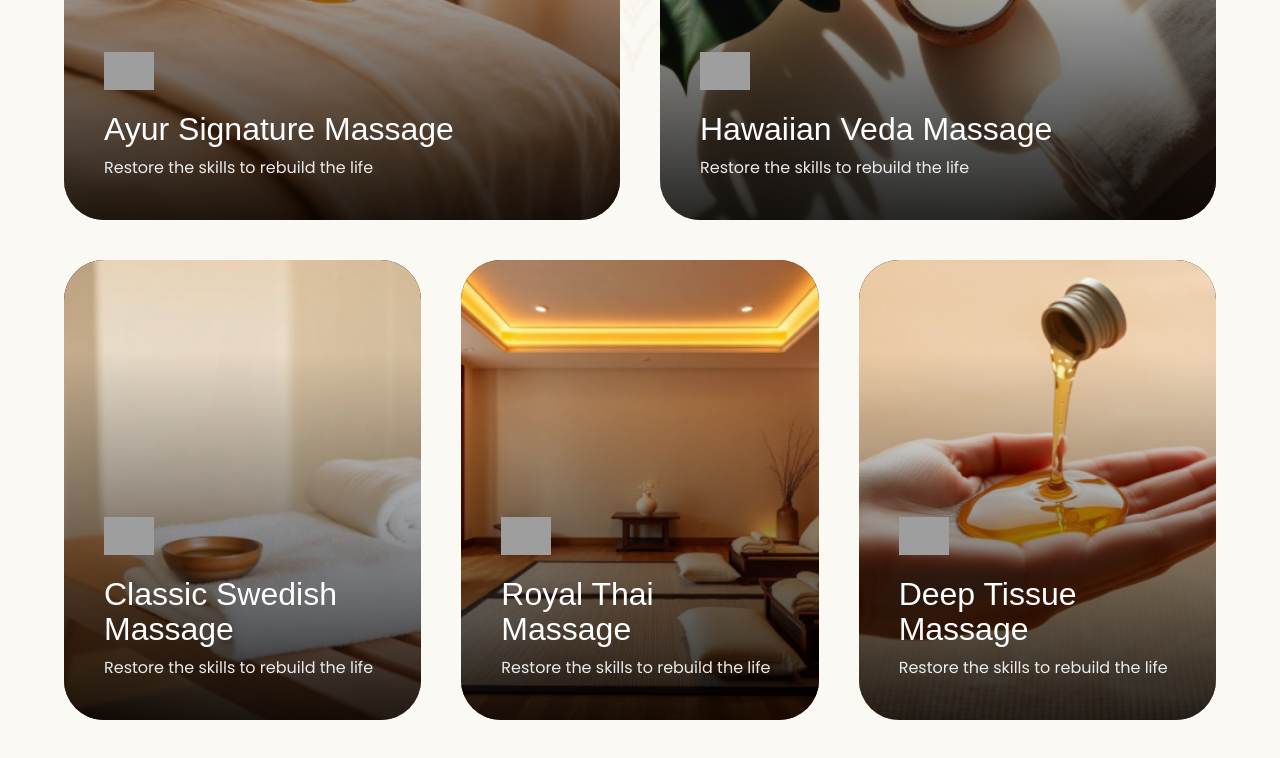
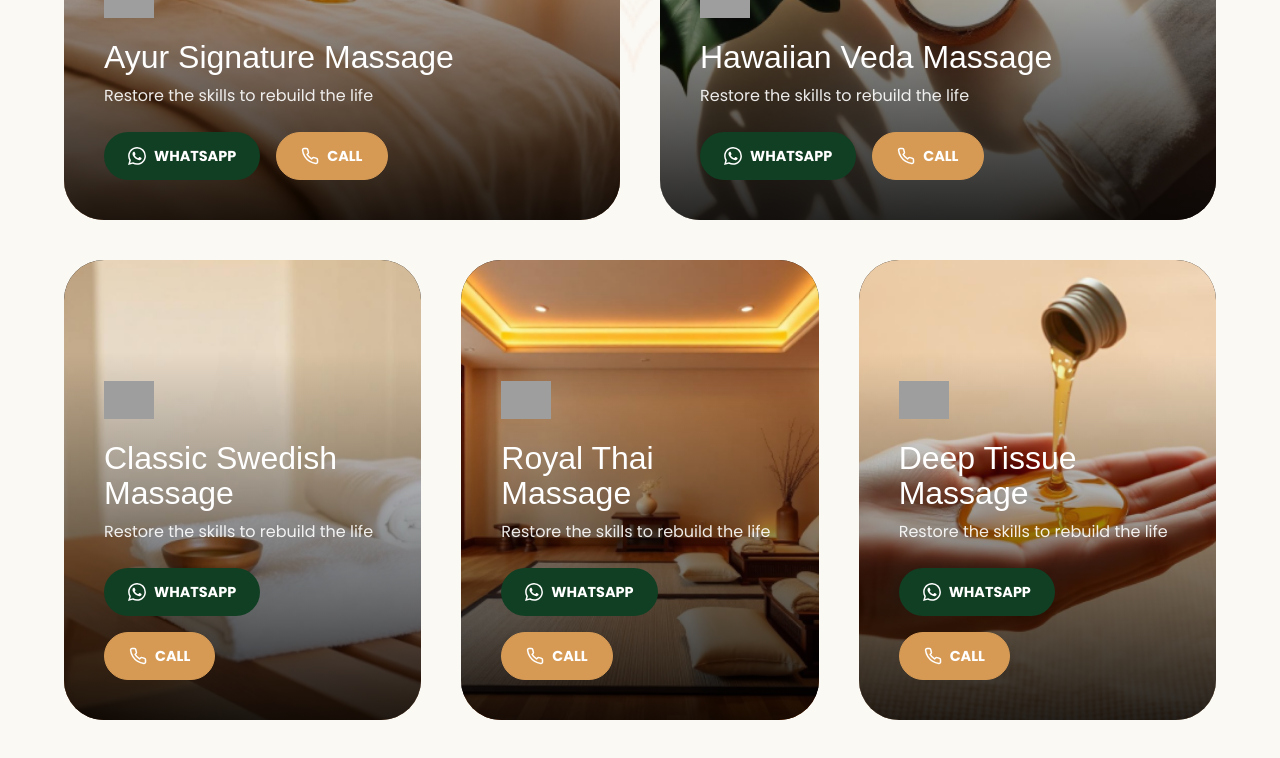
Before and after one commit to teamSkyhit/ayurveda-massage-spa, a Next.js app: page / in a window 1280 px wide. Shown: the part 2580-3338 px from the top of the page. Built offline with nearby package versions, Linux system fonts and the light colour scheme; grey boxes are pictures that could not be loaded; a web font is replaced by a local one.

Commit message:
Make treatment card buttons visible by default

```diff
--- a/src/components/Treatments.js
+++ b/src/components/Treatments.js
@@ -268,7 +268,8 @@ export default function Treatments() {
                         <span>{card.duration}</span>
                       </div>
                     </div>
-                    <div className="t-card-btn-row" style={{ display: 'flex', gap: '1rem', pointerEvents: 'auto', flexDirection: 'row', flexWrap: 'wrap', alignItems: 'center', paddingBottom: '0.5rem', paddingTop: '0.5rem' }}>
+                  </div>
+                  <div className="t-card-btn-row" style={{ display: 'flex', gap: '1rem', pointerEvents: 'auto', flexDirection: 'row', flexWrap: 'wrap', alignItems: 'center', marginTop: '1.5rem', flexShrink: 0, transition: 'all 0.5s cubic-bezier(0.4, 0, 0.2, 1)' }}>
                     <a href="https://wa.link/xvmbyd" target="_blank" rel="noopener noreferrer" style={{ display: 'flex', justifyContent: 'center', alignItems: 'center', gap: '0.5rem', backgroundColor: '#113f23', color: '#fff', height: '48px', padding: '0 1.5rem', borderRadius: '50px', fontSize: '0.9rem', fontWeight: 'bold', textDecoration: 'none', transition: 'transform 0.2s ease' }} onMouseEnter={(e) => e.currentTarget.style.transform = 'scale(1.05)'} onMouseLeave={(e) => e.currentTarget.style.transform = 'scale(1)'}>
                       <svg viewBox="0 0 24 24" fill="currentColor" style={{ width: '18px', height: '18px' }}>
                         <path d="M17.472 14.382c-.297-.149-1.758-.867-2.03-.967-.273-.099-.471-.148-.67.15-.197.297-.767.966-.94 1.164-.173.199-.347.223-.644.075-.297-.15-1.255-.463-2.39-1.475-.883-.788-1.48-1.761-1.653-2.059-.173-.297-.018-.458.13-.606.134-.133.298-.347.446-.52.149-.174.198-.298.298-.497.099-.198.05-.371-.025-.52-.075-.149-.669-1.612-.916-2.207-.242-.579-.487-.5-.669-.51-.173-.008-.371-.01-.57-.01-.198 0-.52.074-.792.372-.272.297-1.04 1.016-1.04 2.479 0 1.462 1.065 2.875 1.213 3.074.149.198 2.096 3.2 5.077 4.487.709.306 1.262.489 1.694.625.712.227 1.36.195 1.871.118.571-.085 1.758-.719 2.006-1.413.248-.694.248-1.289.173-1.413-.074-.124-.272-.198-.57-.347m-5.421 7.403h-.004a9.87 9.87 0 01-5.031-1.378l-.361-.214-3.741.982.998-3.648-.235-.374a9.86 9.86 0 01-1.51-5.26c.001-5.45 4.436-9.884 9.888-9.884 2.64 0 5.122 1.03 6.988 2.898a9.825 9.825 0 012.893 6.994c-.003 5.45-4.437 9.884-9.885 9.884m8.413-18.297A11.815 11.815 0 0012.05 0C5.495 0 .16 5.335.157 11.892c0 2.096.547 4.142 1.588 5.945L.057 24l6.305-1.654a11.882 11.882 0 005.683 1.448h.005c6.554 0 11.89-5.335 11.893-11.893a11.821 11.821 0 00-3.48-8.413Z"/>
@@ -284,7 +285,6 @@ export default function Treatments() {
                   </div>
               </div>
             </div>
-            </div>
           ))}
         </div>
       </div>
```
Lines whose indentation alone changed are shown as unchanged.
